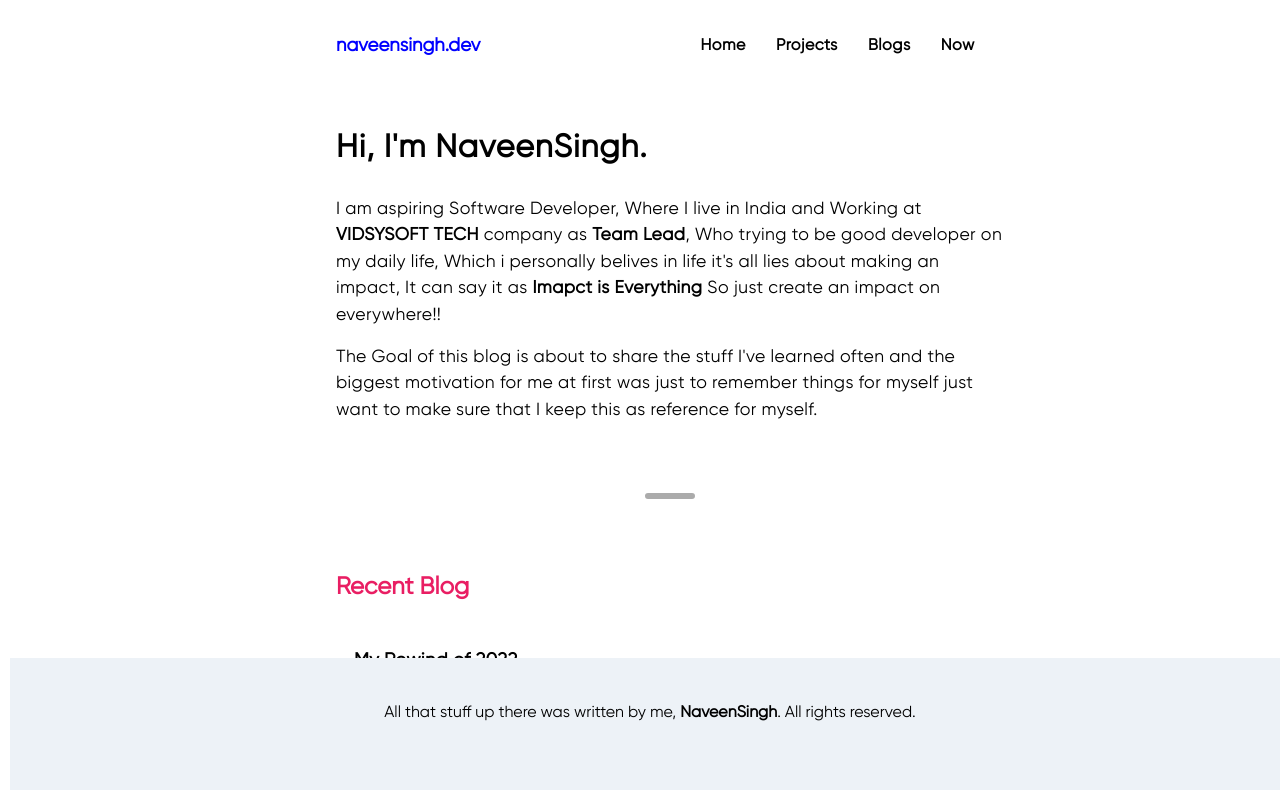
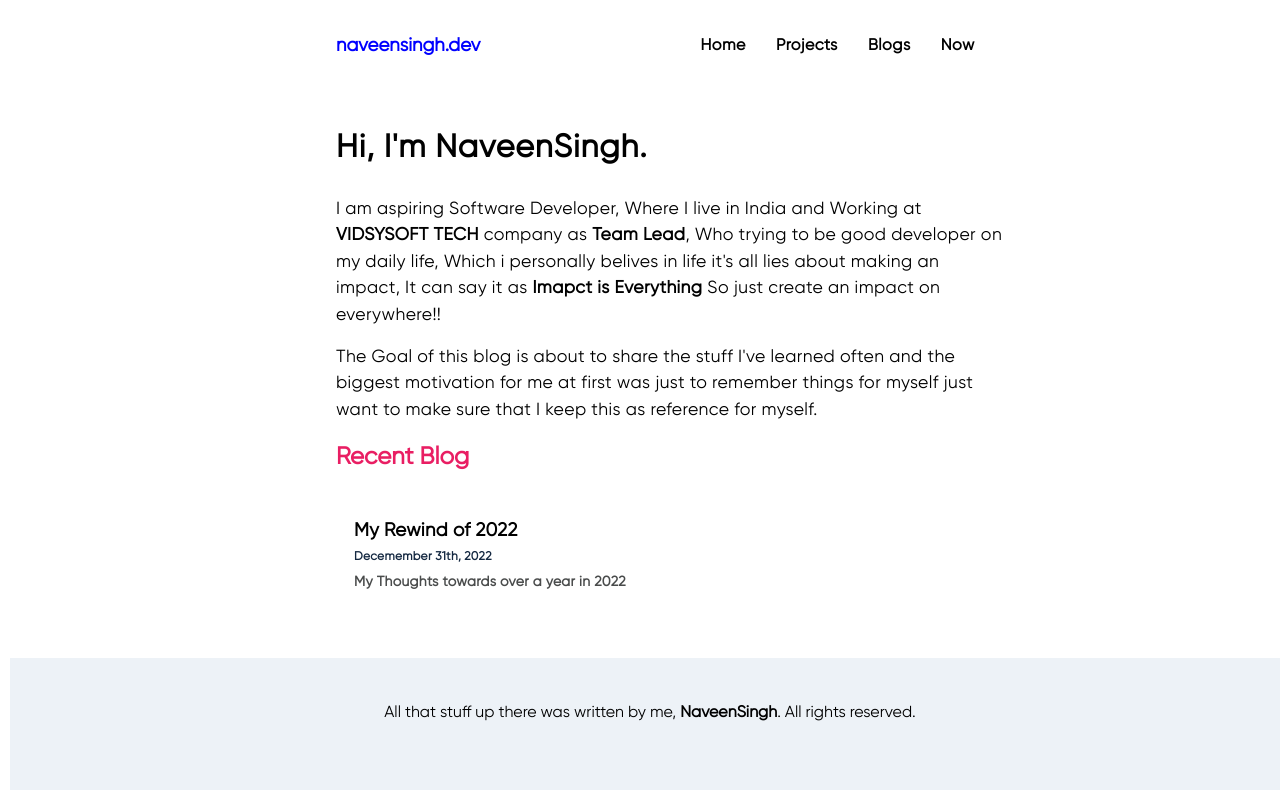
Before and after one commit to naveensinghp/psweb, a Next.js app: page / in a window 1280 px wide. Built offline with nearby package versions, Linux system fonts and the light colour scheme; some icons are missing.

Commit message:
Removed Endofline

```diff
--- a/pages/maincontent.js
+++ b/pages/maincontent.js
@@ -23,7 +23,7 @@ export default function MainContent(){
                     <Paragraph>
                     The Goal of this blog is about to share the stuff I&apos;ve learned often and the biggest motivation for me at first was just to remember things for myself just want to make sure that I keep this as reference for myself.
                     </Paragraph>
-                    <EndofLine></EndofLine>
+                    {/* <EndofLine></EndofLine> */}
                     {/* <svg  style={{ margin: '70px auto' }} width="100" height="50"><path d="M 0,25 Q 5,30 10,25 Q 15,20 20,25 Q 25,30 30,25 Q 35,20 40,25 Q 45,30 50,25 Q 55,20 60,25 Q 65,30 70,25 Q 75,20 80,25 Q 85,30 90,25 Q 95,20 100,25" fill="none" stroke-linecap="round" stroke="#D500F9" stroke-width="2"></path>
                     </svg> */}
                     <Heading>Recent Blog</Heading>
```
